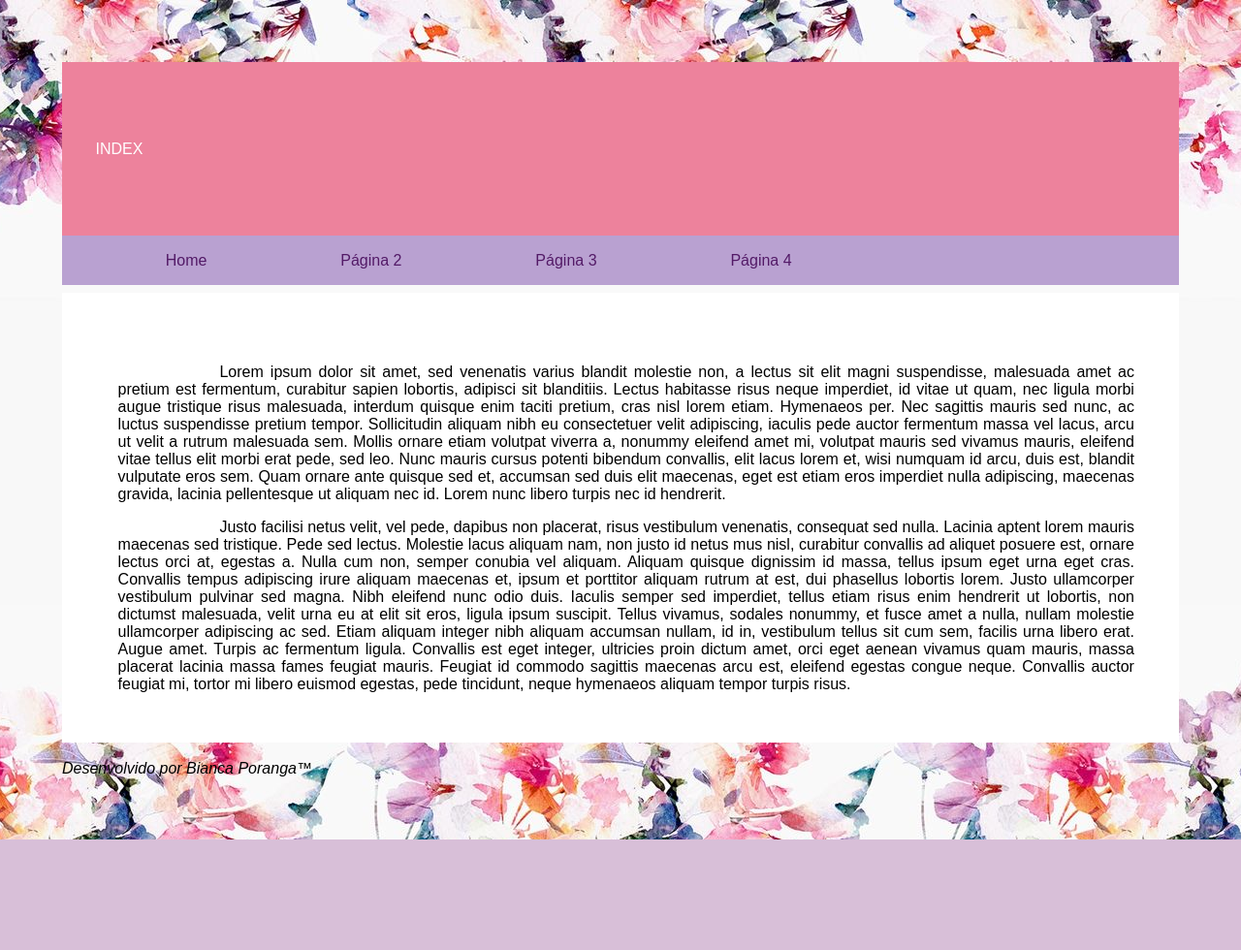
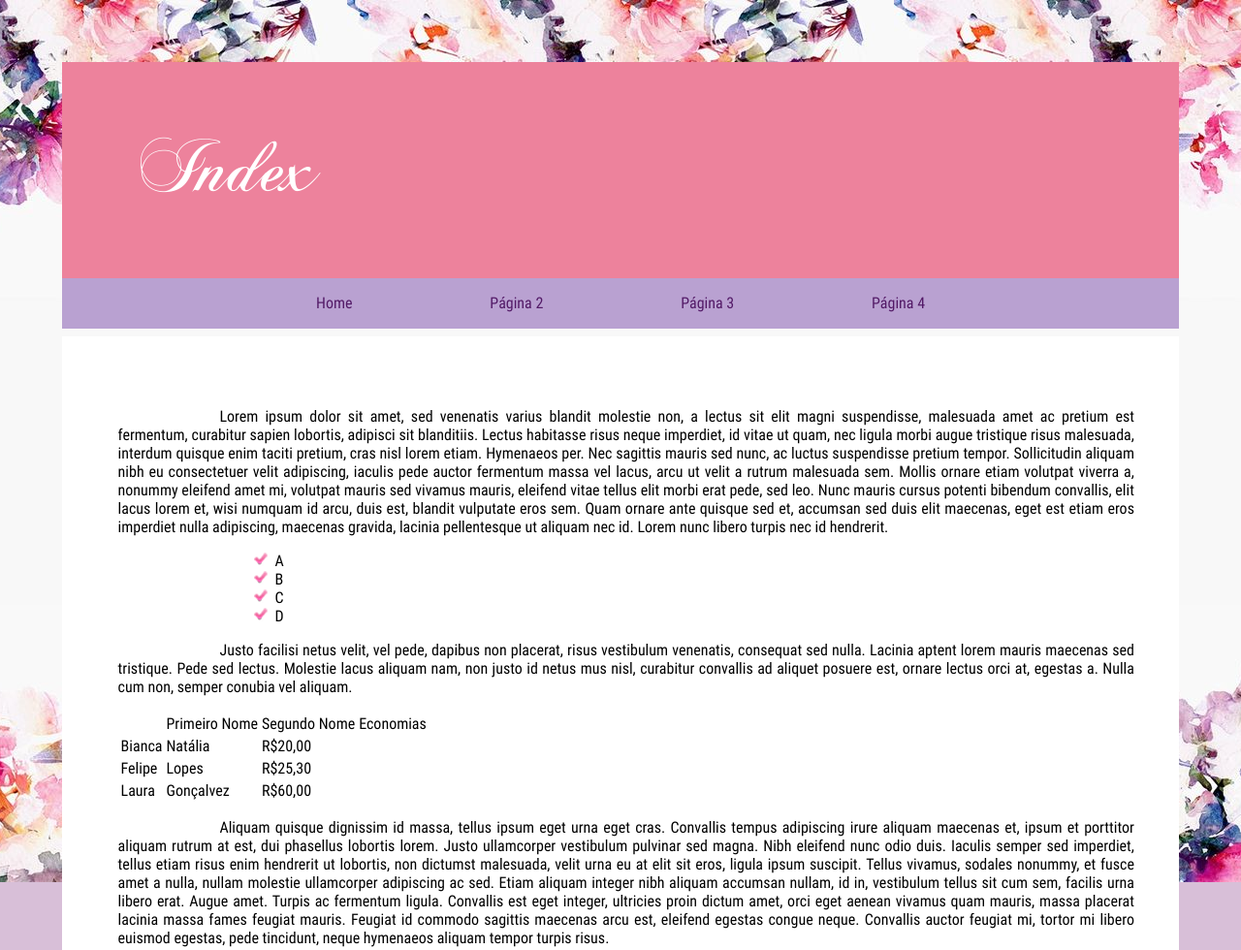
Before and after one commit to biancaporanga/HTMLlessons, a plain HTML site: page index.html in a window 1280 px wide. Shown: the top 980 px of the page at 97% size. Before the commit the page ends 866 px from the top, so only its background shows below. Drawn offline with Linux system fonts and the light colour scheme.

Commit message:
tabelas, background, listas

```diff
--- a/index.css
+++ b/index.css
@@ -1,13 +1,23 @@
+@font-face{
+font-family: Chops;
+src:url("CHOPS___.ttf");
+
+}
+@font-face{
+	font-family: RobotoCondensed;
+	src:url("RobotoCondensed-Regular.ttf");
+
+}
 body{
 	text-align: justify;
 	margin: 5%;
-	font-family: arial, sans-serif;
+	font-family: RobotoCondensed, sans-serif;
 	font-style: normal;
 	/*font-style: italic;*/
 	font-weight: normal;
 	/*font-weight: bold;*/
+	/*background-attachment: fixed;*/
 	background: thistle url("1.jpg") repeat-x fixed top;
-	/*background-attachment: fixed;*/
 
 	/*ORDEM:
 	background-color
@@ -16,18 +26,31 @@ body{
 	background-attachment
 	background-position*/
 }
+html{
+	/*background: url("1-1.jpg") repeat-x fixed bottom;*/
+}
 header
 {
 	background-color: #ed829c;
-	padding: 7% 7% 7% 3%;
-	margin: 0;
+	padding: 5% 5% 5% 7%;
+	margin:0;
 	color: white;
+	font-family: Chops, serif;
+	font-size: 5em;
+
 }
 article{
 	background-color: white;
 	padding: 5% 4% 3% 5%;
 	margin-top: 0.7%;
 	text-indent: 10%
+}
+article ol{
+	text-align: left;
+	list-style: upper-roman inside url("pseudo-element-bullet-featured.png");
+}
+table th, tr td{
+
 }
 nav{
 	background-color: #b9a1d1;
@@ -38,10 +61,12 @@ nav{
 nav ul a li{
 	text-decoration: none;
 	display: inline;
-	padding: 0 0 10 0;
 	border:none;
 	margin:0 0 0.5% 0;
-
+}
+nav ul{
+	padding: 0;
+	text-align: center;
 }
 nav ul a{
 	text-decoration: none;
@@ -51,17 +76,22 @@ nav ul a{
 nav ul a:hover{
 	border-bottom-style: solid;
 	border-color: #531a67;
-	color:#774688;
-
+}
+nav ul a:hover li{
+	color:white;
 }
 nav ul a:link{
 	color: #531a67;
+	font-weight: normal;
 }
 nav ul a:visited{
 	color: #531a67;
 }
 nav ul a:active{
 	color: #531a67;
+}
+p#um{
+	display: inline;
 }
 /*
 border-width: dotted solid double dashed
@@ -73,4 +103,5 @@ line-height:3px - espaçamento entre linhas
 text-direction: rtl; - right to left
 word-spacing: 5px;
 font-variant: small-caps;
+list-style-image: url('sqpurple.gif');
 */
--- a/index.html
+++ b/index.html
@@ -8,8 +8,9 @@
   <script src="http://html5shiv.googlecode.com/svn/trunk/html5.js"></script>
 <![endif]-->
 </head>
+
 <body>
-	<header>INDEX</header>
+	<header>Index</header>
 	<nav>
 	<ul>
 		<a href=""><li>Home</li></a>
@@ -20,8 +21,36 @@
 	</nav>
 	<article>
 		<p>Lorem ipsum dolor sit amet, sed venenatis varius blandit molestie non, a lectus sit elit magni suspendisse, malesuada amet ac pretium est fermentum, curabitur sapien lobortis, adipisci sit blanditiis. Lectus habitasse risus neque imperdiet, id vitae ut quam, nec ligula morbi augue tristique risus malesuada, interdum quisque enim taciti pretium, cras nisl lorem etiam. Hymenaeos per. Nec sagittis mauris sed nunc, ac luctus suspendisse pretium tempor. Sollicitudin aliquam nibh eu consectetuer velit adipiscing, iaculis pede auctor fermentum massa vel lacus, arcu ut velit a rutrum malesuada sem. Mollis ornare etiam volutpat viverra a, nonummy eleifend amet mi, volutpat mauris sed vivamus mauris, eleifend vitae tellus elit morbi erat pede, sed leo. Nunc mauris cursus potenti bibendum convallis, elit lacus lorem et, wisi numquam id arcu, duis est, blandit vulputate eros sem. Quam ornare ante quisque sed et, accumsan sed duis elit maecenas, eget est etiam eros imperdiet nulla adipiscing, maecenas gravida, lacinia pellentesque ut aliquam nec id. Lorem nunc libero turpis nec id hendrerit.</p>
-		<p>Justo facilisi netus velit, vel pede, dapibus non placerat, risus vestibulum venenatis, consequat sed nulla. Lacinia aptent lorem mauris maecenas sed tristique. Pede sed lectus. Molestie lacus aliquam nam, non justo id netus mus nisl, curabitur convallis ad aliquet posuere est, ornare lectus orci at, egestas a. Nulla cum non, semper conubia vel aliquam.
-		Aliquam quisque dignissim id massa, tellus ipsum eget urna eget cras. Convallis tempus adipiscing irure aliquam maecenas et, ipsum et porttitor aliquam rutrum at est, dui phasellus lobortis lorem. Justo ullamcorper vestibulum pulvinar sed magna. Nibh eleifend nunc odio duis. Iaculis semper sed imperdiet, tellus etiam risus enim hendrerit ut lobortis, non dictumst malesuada, velit urna eu at elit sit eros, ligula ipsum suscipit. Tellus vivamus, sodales nonummy, et fusce amet a nulla, nullam molestie ullamcorper adipiscing ac sed. Etiam aliquam integer nibh aliquam accumsan nullam, id in, vestibulum tellus sit cum sem, facilis urna libero erat. Augue amet. Turpis ac fermentum ligula. Convallis est eget integer, ultricies proin dictum amet, orci eget aenean vivamus quam mauris, massa placerat lacinia massa fames feugiat mauris. Feugiat id commodo sagittis maecenas arcu est, eleifend egestas congue neque. Convallis auctor feugiat mi, tortor mi libero euismod egestas, pede tincidunt, neque hymenaeos aliquam tempor turpis risus.</p>
+		<ol>
+			<li>A</li>
+			<li>B</li>
+			<li>C</li>
+			<li>D</li>
+		</ol>
+		<p>Justo facilisi netus velit, vel pede, dapibus non placerat, risus vestibulum venenatis, consequat sed nulla. Lacinia aptent lorem mauris maecenas sed tristique. Pede sed lectus. Molestie lacus aliquam nam, non justo id netus mus nisl, curabitur convallis ad aliquet posuere est, ornare lectus orci at, egestas a. Nulla cum non, semper conubia vel aliquam.</p>
+		<table>
+			<th>
+				<td>Primeiro Nome</td>
+				<td>Segundo Nome</td>
+				<td>Economias</td>
+			</th>
+			<tr>
+				<td>Bianca</td>
+				<td>Natália</td>
+				<td>R$20,00</td>
+			</tr>
+			<tr>
+				<td>Felipe</td>
+				<td>Lopes</td>
+				<td>R$25,30</td>
+			</tr>
+			<tr>
+				<td>Laura</td>
+				<td>Gonçalvez</td>
+				<td>R$60,00</td>
+			</tr>
+		</table>
+		<p>Aliquam quisque dignissim id massa, tellus ipsum eget urna eget cras. Convallis tempus adipiscing irure aliquam maecenas et, ipsum et porttitor aliquam rutrum at est, dui phasellus lobortis lorem. Justo ullamcorper vestibulum pulvinar sed magna. Nibh eleifend nunc odio duis. Iaculis semper sed imperdiet, tellus etiam risus enim hendrerit ut lobortis, non dictumst malesuada, velit urna eu at elit sit eros, ligula ipsum suscipit. Tellus vivamus, sodales nonummy, et fusce amet a nulla, nullam molestie ullamcorper adipiscing ac sed. Etiam aliquam integer nibh aliquam accumsan nullam, id in, vestibulum tellus sit cum sem, facilis urna libero erat. Augue amet. Turpis ac fermentum ligula. Convallis est eget integer, ultricies proin dictum amet, orci eget aenean vivamus quam mauris, massa placerat lacinia massa fames feugiat mauris. Feugiat id commodo sagittis maecenas arcu est, eleifend egestas congue neque. Convallis auctor feugiat mi, tortor mi libero euismod egestas, pede tincidunt, neque hymenaeos aliquam tempor turpis risus.</p>
 	</article>
 	<br>
 	<footer>
```
Also changed, not shown: 1-1.jpg (added), CHOPS___.TTF (added), RobotoCondensed-Regular.ttf (added), pseudo-element-bullet-featured.png (added), 1 other file.
